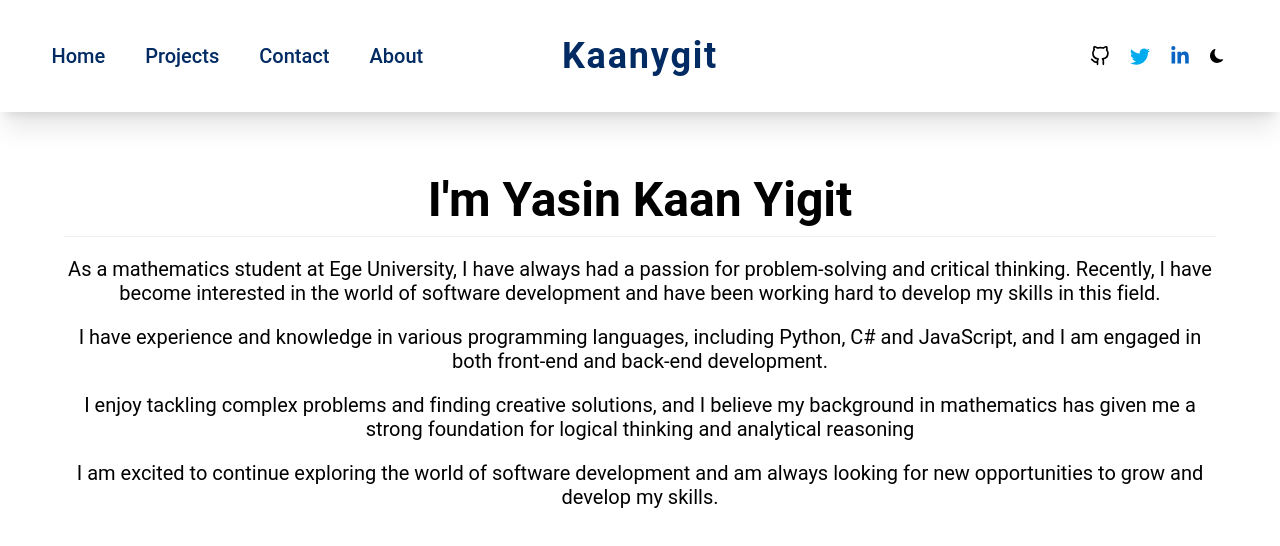
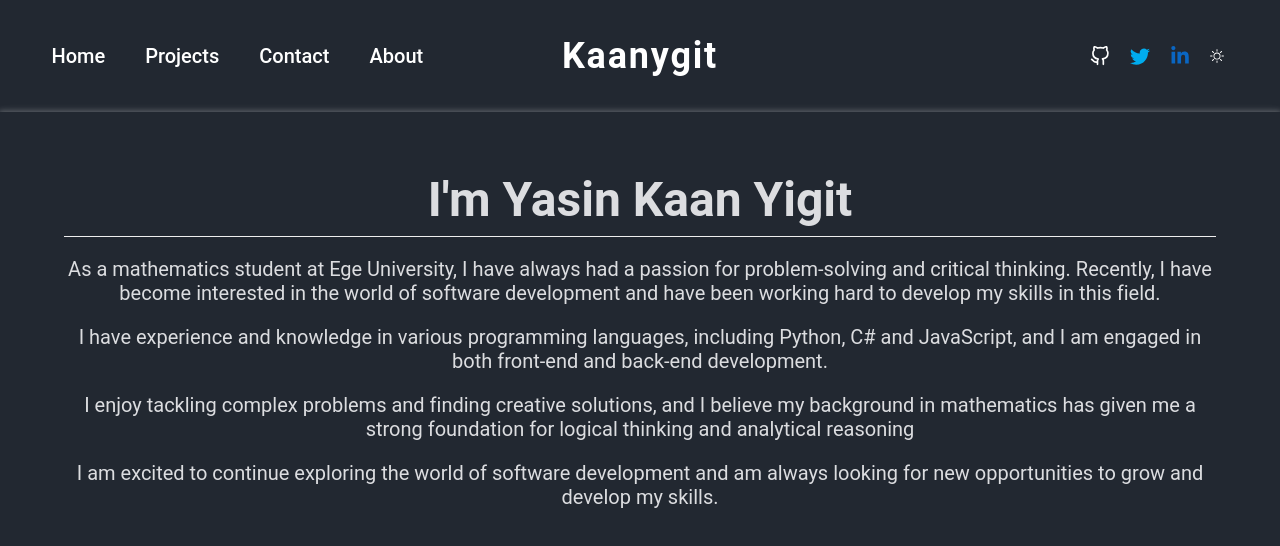
Before and after one commit to kaanygit/kaanygit-portfolio, a React (Create React App) app: page /about in a window 1280 px wide. Shown: the top 546 px of the page. Built offline with nearby package versions, Linux system fonts and the light colour scheme.

Commit message:
updated about.ts files

```diff
--- a/src/redux/darkmode/darkmode.reducer.ts
+++ b/src/redux/darkmode/darkmode.reducer.ts
@@ -11,7 +11,7 @@ type DarkModeAction = {
   };
 
 const initialState={
-    darkmode:false
+    darkmode:true
 }
 
 
--- a/src/routes/about/about.component.tsx
+++ b/src/routes/about/about.component.tsx
@@ -3,13 +3,15 @@ import {Outlet} from 'react-router';
 const About:FC=()=>{
     return(
         <>
-            <div className='about-page justify-center text-center items-center p-16 h-screen mx-0 my-auto transition-all duration-500 ease dark:bg-dark-color-1 dark:text-text-color-4 dark:shadow-deneme'>
+            <div className='about-page justify-center text-center items-center p-16 h-screen  transition-all duration-500 ease dark:bg-dark-color-1 dark:text-text-color-4 dark:shadow-deneme'>
+                <div className='w-full h-full'>
                     <h1 className='about-heading font-bold text-5xl mb-3'>I'm Yasin Kaan Yigit</h1>
                     <hr className='mb-5'/>
                     <p className='mb-5 text-xl leading-6'>As a mathematics student at Ege University, I have always had a passion for problem-solving and critical thinking. Recently, I have become interested in the world of software development and have been working hard to develop my skills in this field.</p>
                     <p className='mb-5 text-xl leading-6'>I have experience and knowledge in various programming languages, including Python, C# and JavaScript, and I am engaged in both front-end and back-end development.</p>
                     <p className='mb-5 text-xl leading-6'>I enjoy tackling complex problems and finding creative solutions, and I believe my background in mathematics has given me a strong foundation for logical thinking and analytical reasoning</p>
                     <p className='mb-5 text-xl leading-6'>I am excited to continue exploring the world of software development and am always looking for new opportunities to grow and develop my skills.</p>
+                </div>
                 <Outlet/>
             </div>
         </>
```
Lines whose indentation alone changed are shown as unchanged.
